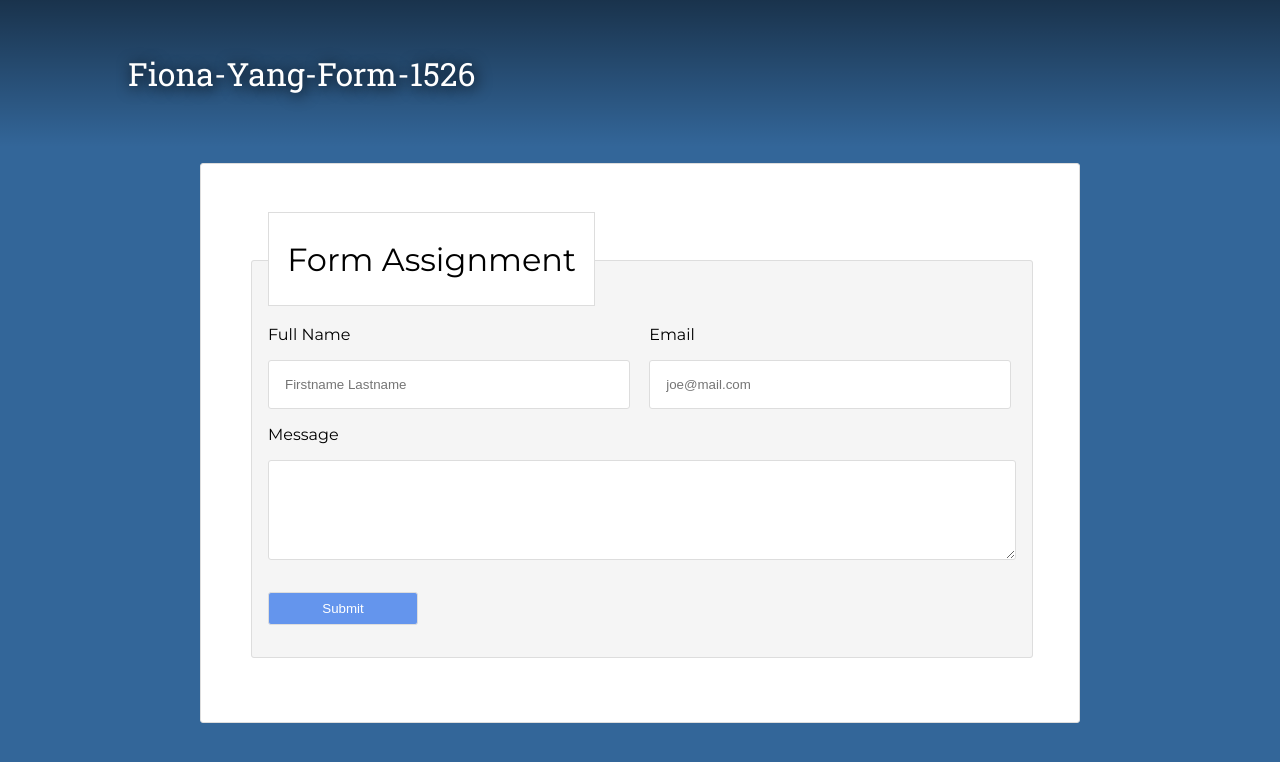
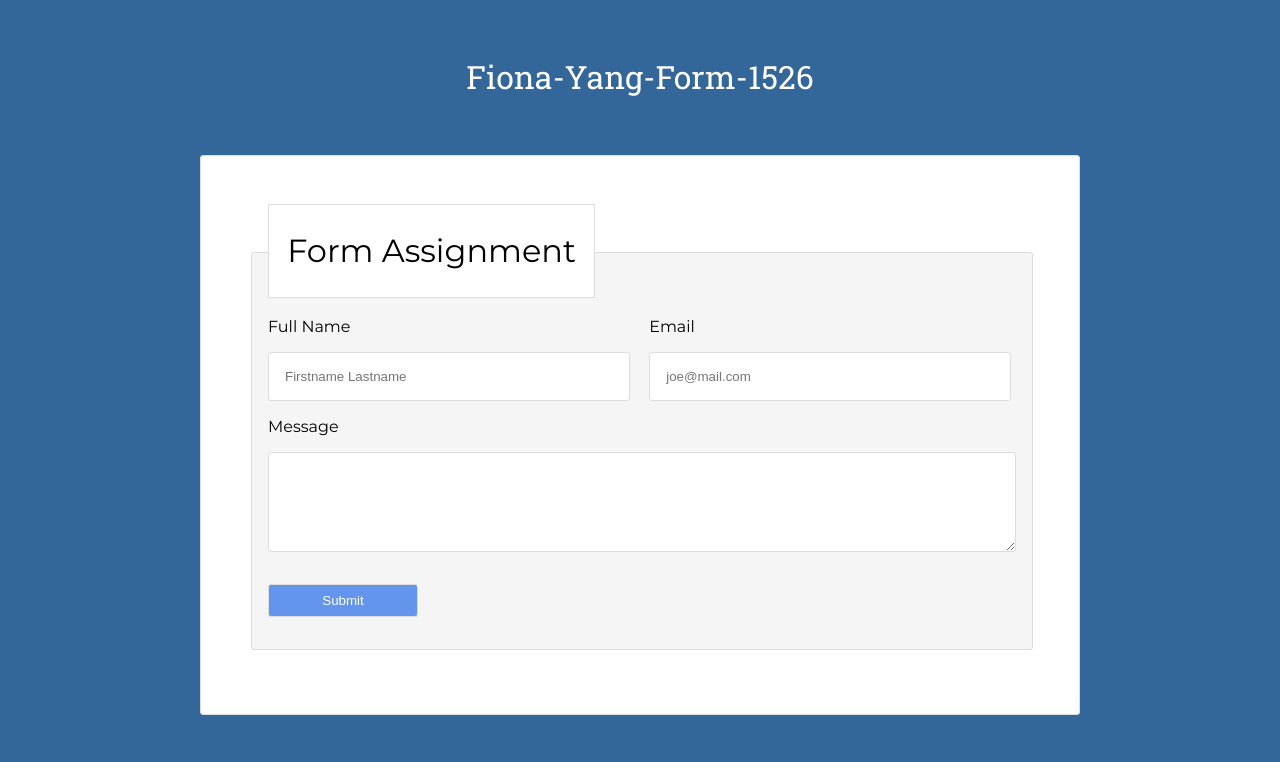
Before and after one commit to Fiona-Yang-IMM/fiona-yang-form-1526, a plain HTML site: page index.html in a window 1280 px wide. Drawn offline with Linux system fonts and the light colour scheme.

Commit message:
Update main.css

```diff
--- a/css/main.css
+++ b/css/main.css
@@ -15,7 +15,7 @@ img {
 }
 
 html {
-    line-height: 1.6;
+    line-height: 1.5;
     font-size: 1rem;
     background-color: #336699;
 }
@@ -27,6 +27,7 @@ body {
 h1 {
     font-size: 2rem;
     font-weight: 400;
+    text-align: center;
 }
 
 h2 {
@@ -37,17 +38,9 @@ h2 {
 
 header {
 	width: 100%;
-    background-image: linear-gradient(rgba(0, 0, 0, 0.5), rgba(0, 0, 0, 0)), url(../img/bg.jpg);
-    background-repeat: no-repeat;
-    background-size: cover;
-	padding: 3rem;
+	padding: 2rem;
     font-family: 'Roboto Slab', Times, serif;
-}
-
-header h1 {
-	margin: 0;
-	color: #fff;
-    text-shadow:2px 2px 15px black;
+    color: #fff;
 }
 
 form, fieldset, input, textarea {
@@ -61,7 +54,6 @@ form {
     max-width: 56rem;
     padding: 2rem 1.2rem 1rem;
     margin: auto;
-    margin-top: 1rem;
     font:100% 'Montserrat', Helvetica, Arial, sans-serif;
     position: relative;
 }
@@ -125,15 +117,6 @@ input {
 }
 /*Tablet View  */
 @media only screen and (min-width: 40rem) {
-    header {
-        display: flex;
-        padding-left: 10%;
-    }
-
-    nav {
-        padding-left: 3rem;
-    }
-
 
     form {
         padding: 4rem 3rem;
```
